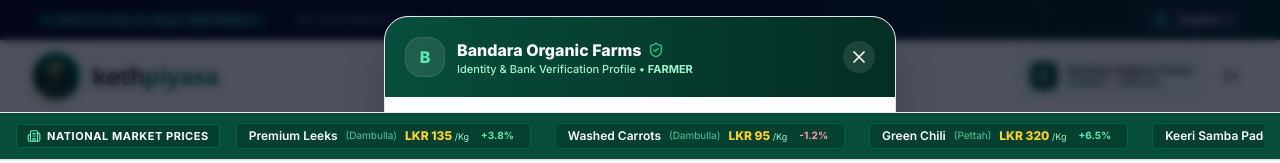
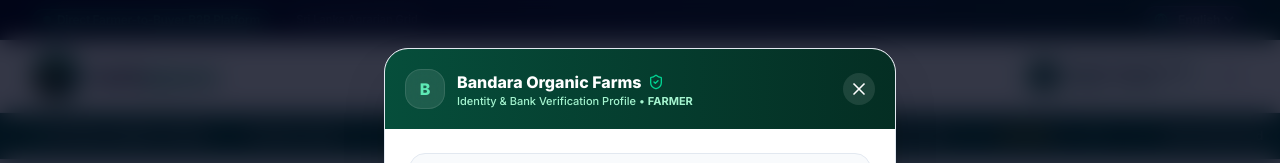
Before and after one commit to deshan2004/KethPiyasa, a Next.js app: page /buyer in a window 1280 px wide. Both pictures are taken after a click on the button "Open Profile & Verification Center". Shown: the top 163 px of the page. Built offline with nearby package versions, Linux system fonts and the light colour scheme.

Commit message:
fix double error

```diff
--- a/app/buyer/page.tsx
+++ b/app/buyer/page.tsx
@@ -357,7 +357,7 @@
 
       {/* Quote Modal */}
       {biddingModalListing && (
-        <div className="fixed inset-0 z-50 bg-slate-950/60 backdrop-blur-xs flex items-center justify-center p-4">
+        <div className="fixed inset-0 z-[9999] bg-slate-950/70 backdrop-blur-md flex items-center justify-center p-4 overflow-y-auto">
           <div className="bg-white border border-slate-200 w-full max-w-lg rounded-2xl shadow-xl overflow-hidden animate-in fade-in duration-200">
             <div className="bg-slate-50 px-5 py-3 border-b border-slate-200 flex items-center justify-between">
               <h3 className="font-bold text-slate-900 text-sm">B2B Price Quote Offer</h3>
--- a/app/farmer/page.tsx
+++ b/app/farmer/page.tsx
@@ -265,7 +265,7 @@
 
       {/* Listing Create Modal */}
       {showCreateModal && (
-        <div className="fixed inset-0 z-50 bg-slate-950/60 backdrop-blur-xs flex items-center justify-center p-4">
+        <div className="fixed inset-0 z-[9999] bg-slate-950/70 backdrop-blur-md flex items-center justify-center p-4 overflow-y-auto">
           <div className="bg-white border border-slate-200 w-full max-w-lg rounded-2xl shadow-xl overflow-hidden animate-in fade-in duration-200">
             <div className="bg-slate-50 px-5 py-3 border-b border-slate-200 flex items-center justify-between">
               <h3 className="font-bold text-slate-900 text-sm">Add New Produce Listing</h3>
--- a/components/InvoiceModal.tsx
+++ b/components/InvoiceModal.tsx
@@ -15,7 +15,7 @@
   };
 
   return (
-    <div className="fixed inset-0 z-50 bg-slate-950/80 backdrop-blur-sm flex items-center justify-center p-4 overflow-y-auto">
+    <div className="fixed inset-0 z-[9999] bg-slate-950/80 backdrop-blur-md flex items-center justify-center p-4 overflow-y-auto">
       <div className="bg-slate-900 border border-slate-700 w-full max-w-2xl rounded-2xl shadow-2xl overflow-hidden my-8 animate-in fade-in zoom-in-95 duration-200">
         {/* Modal Header */}
         <div className="bg-slate-950 px-6 py-4 border-b border-slate-800 flex items-center justify-between">
--- a/components/Navbar.tsx
+++ b/components/Navbar.tsx
@@ -53,7 +53,8 @@
   const userPortal = getPortalLinkForRole();
 
   return (
-    <header className="sticky top-0 z-50 bg-white/85 backdrop-blur-xl border-b border-slate-200/80 shadow-xs transition-all duration-300">
+    <>
+      <header className="sticky top-0 z-40 bg-white/85 backdrop-blur-xl border-b border-slate-200/80 shadow-xs transition-all duration-300">
       {/* Top Utility Bar */}
       <div className="bg-gradient-to-r from-slate-950 via-slate-900 to-emerald-950 text-slate-200 py-1.5 px-4 sm:px-8 text-xs border-b border-emerald-900/30">
         <div className="max-w-7xl mx-auto flex items-center justify-between gap-3 overflow-x-auto scrollbar-none">
@@ -385,12 +386,13 @@
           </div>
         </div>
       )}
+    </header>
 
-      {/* Identity & Bank Verification Modal */}
-      <ProfileVerificationModal
-        isOpen={profileModalOpen}
-        onClose={() => setProfileModalOpen(false)}
-      />
-    </header>
+    {/* Identity & Bank Verification Modal */}
+    <ProfileVerificationModal
+      isOpen={profileModalOpen}
+      onClose={() => setProfileModalOpen(false)}
+    />
+    </>
   );
 };
--- a/components/ProfileVerificationModal.tsx
+++ b/components/ProfileVerificationModal.tsx
@@ -66,7 +66,7 @@
   };
 
   return (
-    <div className="fixed inset-0 z-50 flex items-center justify-center p-3 sm:p-4 bg-slate-950/70 backdrop-blur-xs animate-in fade-in duration-200 overflow-y-auto">
+    <div className="fixed inset-0 z-[9999] flex items-center justify-center p-3 sm:p-6 bg-slate-950/80 backdrop-blur-md animate-in fade-in duration-200 overflow-y-auto">
       <div className="bg-white border border-slate-200 rounded-3xl max-w-lg w-full max-h-[88vh] flex flex-col overflow-hidden shadow-2xl text-xs my-auto">
         {/* Header - Fixed Top */}
         <div className="bg-gradient-to-r from-[#064e3b] to-[#042e23] text-white p-4 sm:p-5 flex items-center justify-between shrink-0">
--- a/components/QRScannerModal.tsx
+++ b/components/QRScannerModal.tsx
@@ -27,7 +27,7 @@
   };
 
   return (
-    <div className="fixed inset-0 z-50 bg-slate-950/80 backdrop-blur-sm flex items-center justify-center p-4">
+    <div className="fixed inset-0 z-[9999] bg-slate-950/80 backdrop-blur-md flex items-center justify-center p-4 overflow-y-auto">
       <div className="bg-slate-900 border border-slate-700 w-full max-w-md rounded-2xl shadow-2xl overflow-hidden animate-in fade-in zoom-in-95 duration-200">
         {/* Header */}
         <div className="bg-slate-950 px-5 py-4 border-b border-slate-800 flex items-center justify-between">
```
